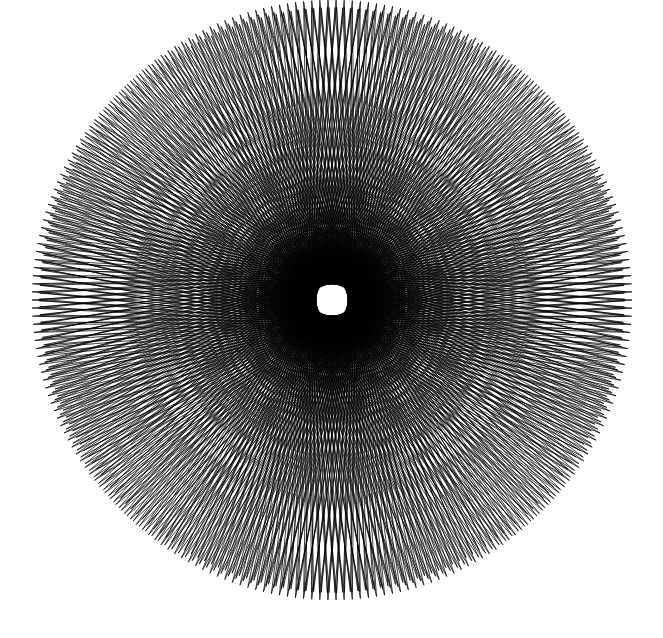
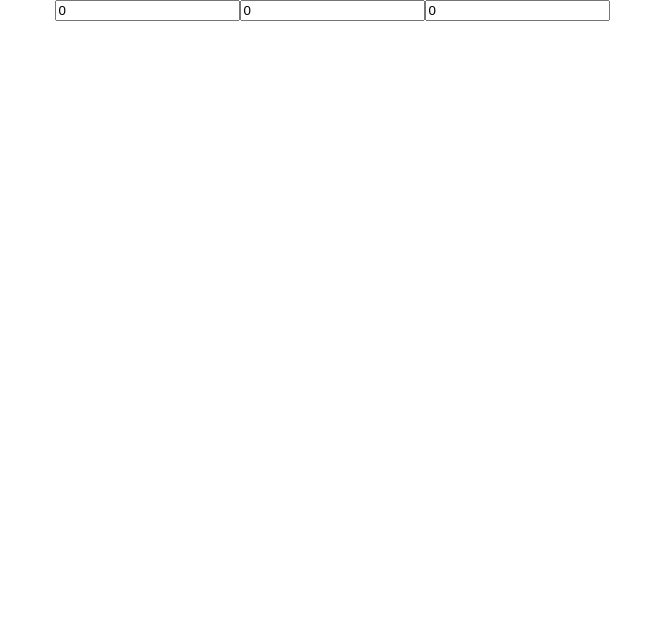
Before and after one commit to onion2k/autograph, a React (Create React App) app: page / in a window 1280 px wide. Shown: the top 638 px of the page, without its empty margins (308-971 px from the left). Built offline with nearby package versions, Linux system fonts and the light colour scheme.

Commit message:
Basic controls

```diff
--- a/src/App.js
+++ b/src/App.js
@@ -4,10 +4,44 @@ import "./App.css";
 import Autograph from "./Autograph";
 
 class App extends Component {
+  constructor() {
+    super();
+    this.state = {
+      a: 0,
+      b: 0,
+      o: 0
+    };
+    this.handleChange = this.handleChange.bind(this);
+  }
+  handleChange = e => {
+    this.setState({ [e.target.name]: e.target.value });
+  };
   render() {
     return (
       <div className="App">
-        <Autograph />
+        <div>
+          <input
+            type="number"
+            name="a"
+            value={this.state.a}
+            onChange={this.handleChange}
+          />
+          <input
+            type="number"
+            name="b"
+            value={this.state.b}
+            onChange={this.handleChange}
+          />
+          <input
+            type="number"
+            name="o"
+            value={this.state.o}
+            onChange={this.handleChange}
+          />
+        </div>
+        <div>
+          <Autograph a={this.state.a} b={this.state.b} o={this.state.o} />
+        </div>
       </div>
     );
   }
--- a/src/autograph.js
+++ b/src/autograph.js
@@ -1,13 +1,13 @@
 import React, { Component } from "react";
 
 class Autograph extends Component {
-  constructor() {
-    super();
+  constructor(props) {
+    super(props);
     this.draw = this.draw.bind(this);
     this.state = {
-      a: 7,
-      b: 3,
-      o: 5
+      a: props.a,
+      b: props.b,
+      o: props.o
     };
   }
   draw() {
@@ -49,6 +49,19 @@ class Autograph extends Component {
     this.ctx.stroke();
   }
 
+  componentWillReceiveProps(nextProps) {
+    this.setState(
+      {
+        a: nextProps.a,
+        b: nextProps.b,
+        o: nextProps.o
+      },
+      () => {
+        this.draw();
+      }
+    );
+  }
+
   componentDidMount() {
     this.ctx = this.canvas.getContext("2d");
     this.draw();
```
Also changed, not shown: package.json (line endings or trailing spaces).
